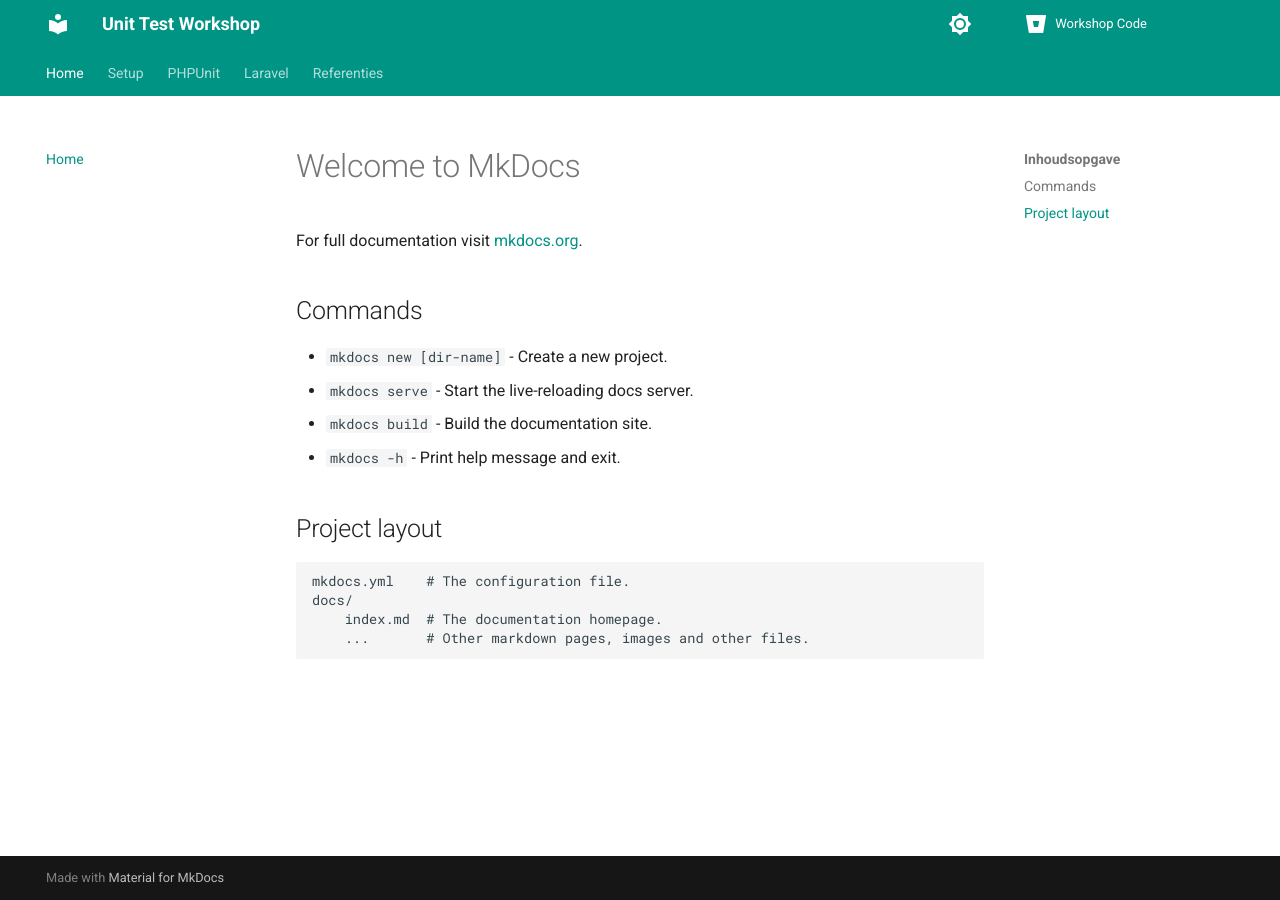
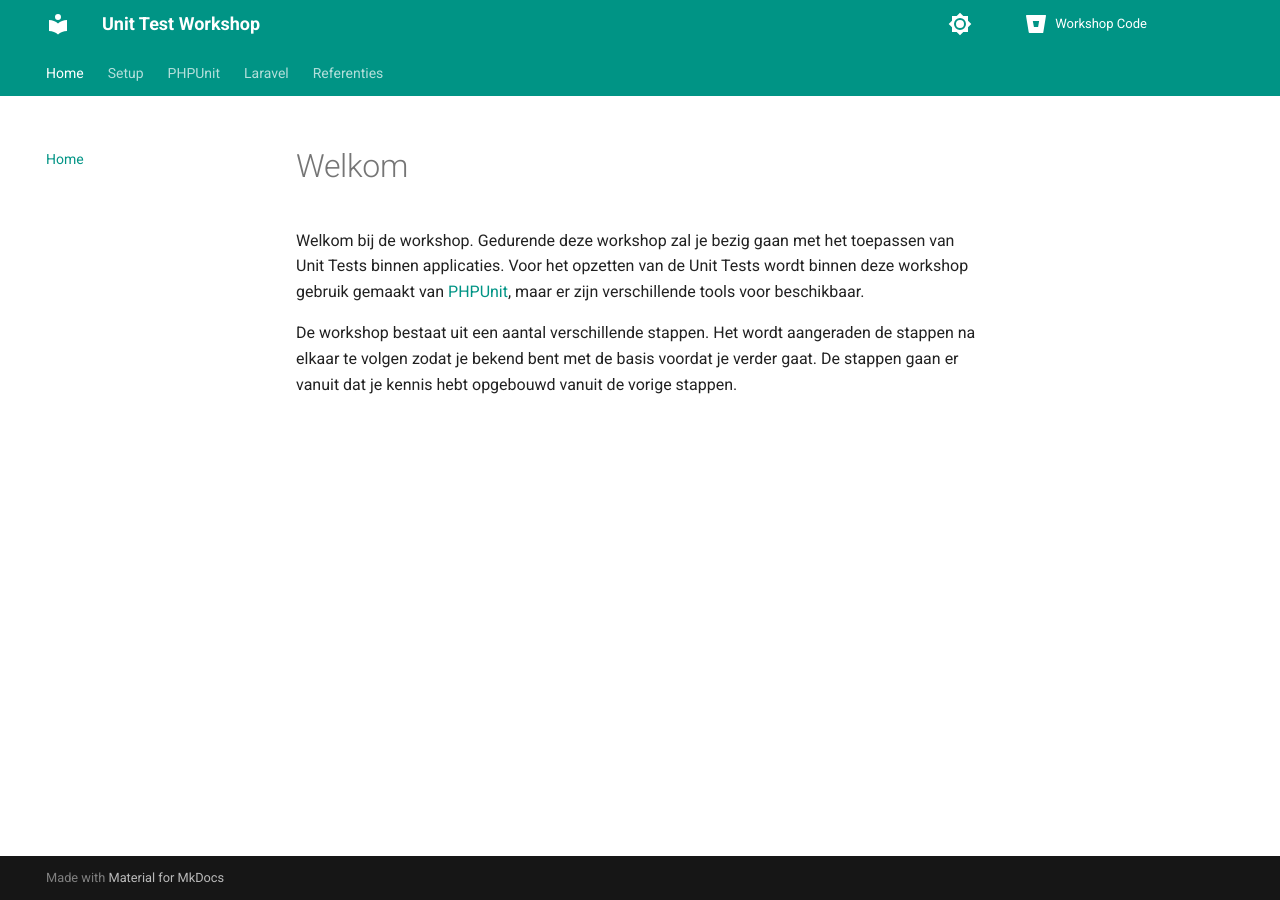
Before and after one commit to wimulkeman/symfony-unit-test-workshop-docs, an MkDocs documentation site: the page built from docs/index.md, in a window 1280 px wide. Built offline with MkDocs 1.6.1 and Material for MkDocs 9.7.7, drawn with Linux system fonts in a browser that asks for light colours.

Commit message:
chore: add pages

```diff
--- a/docs/index.md
+++ b/docs/index.md
@@ -1,17 +1,11 @@
-# Welcome to MkDocs
+# Welkom
 
-For full documentation visit [mkdocs.org](https://www.mkdocs.org).
+Welkom bij de workshop. Gedurende deze workshop zal je bezig gaan met het toepassen
+van Unit Tests binnen applicaties. Voor het opzetten van de Unit Tests wordt binnen
+deze workshop gebruik gemaakt van [PHPUnit](https://phpunit.de/), maar er zijn
+verschillende tools voor beschikbaar.
 
-## Commands
-
-* `mkdocs new [dir-name]` - Create a new project.
-* `mkdocs serve` - Start the live-reloading docs server.
-* `mkdocs build` - Build the documentation site.
-* `mkdocs -h` - Print help message and exit.
-
-## Project layout
-
-    mkdocs.yml    # The configuration file.
-    docs/
-        index.md  # The documentation homepage.
-        ...       # Other markdown pages, images and other files.
+De workshop bestaat uit een aantal verschillende stappen. Het wordt aangeraden de
+stappen na elkaar te volgen zodat je bekend bent met de basis voordat je verder
+gaat. De stappen gaan er vanuit dat je kennis hebt opgebouwd vanuit de vorige
+stappen.
--- a/mkdocs.yml
+++ b/mkdocs.yml
@@ -44,3 +44,5 @@ nav:
       - Laravel + PHPUnit: tabs/Laravel/testen-binnen-laravel.md
   - Referenties:
       - Overzicht: tabs/Referenties/index.md
+      - Unit vs Integration: tabs/Referenties/unit-vs-integration-test.md
+      - Tools: tabs/Referenties/tools.md
```
Also changed, not shown: docs/tabs/Referenties/tools.md (added, +10 -0 lines), docs/tabs/Referenties/unit-vs-integration-test.md (added, +2 -0 lines).
